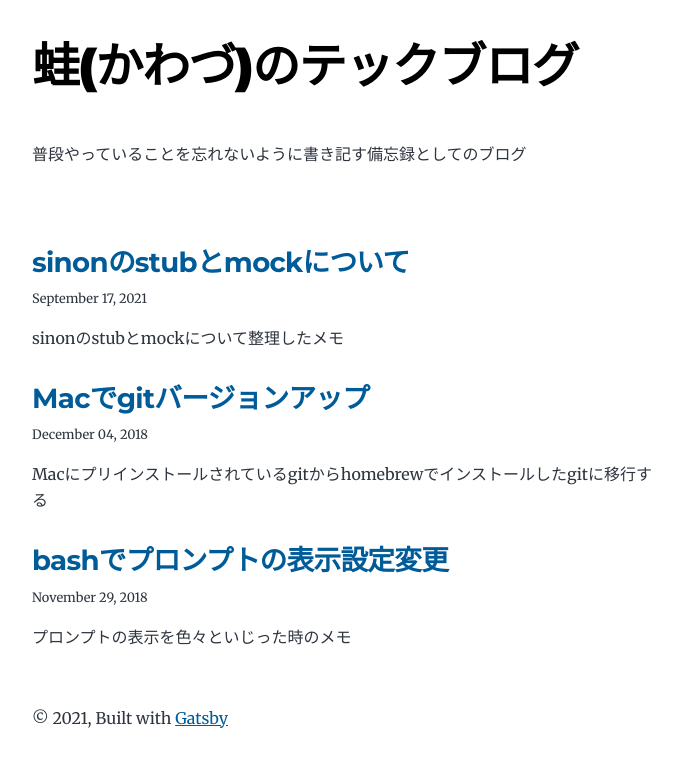
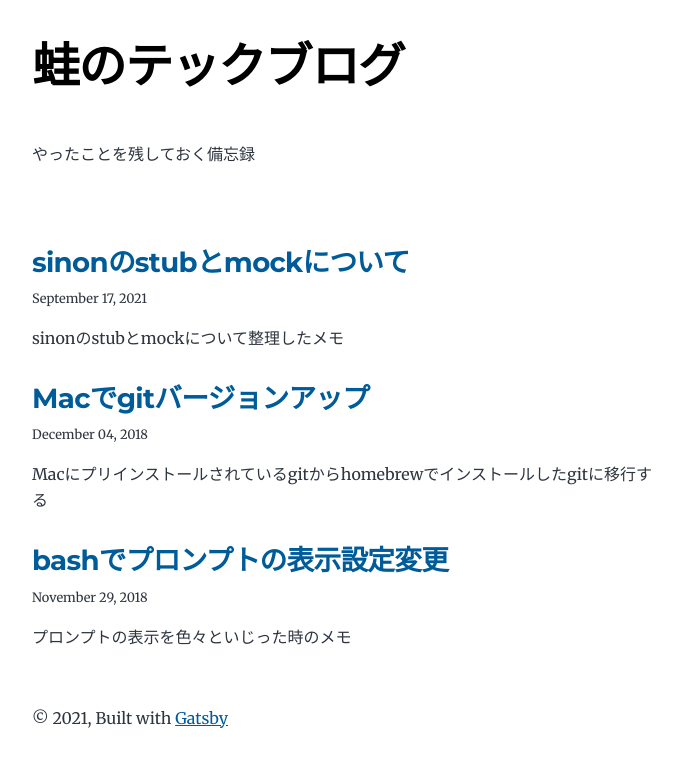
Before and after one commit to kkenya/blog, a Gatsby site: page / in a window 1280 px wide. Shown: the whole page, without its empty margins (292-970 px from the left). Built offline with nearby package versions, Linux system fonts and the light colour scheme; Gatsby itself is replaced by a stand-in of ours.

Commit message:
fix top page

```diff
--- a/gatsby-config.js
+++ b/gatsby-config.js
@@ -1,7 +1,7 @@
 module.exports = {
   siteMetadata: {
-    title: `蛙(かわづ)のテックブログ`,
-    description: `蛙(かわづ)のテックブログ`,
+    title: `蛙のテックブログ`,
+    description: `蛙のテックブログ`,
     siteUrl: `https://blog.gekishiman.work`,
   },
   plugins: [
--- a/src/components/bio.js
+++ b/src/components/bio.js
@@ -25,7 +25,7 @@ const Bio = () => {
 
   return (
     <div className="bio">
-      <p>普段やっていることを忘れないように書き記す備忘録としてのブログ</p>
+      <p>やったことを残しておく備忘録</p>
     </div>
   )
 }
```
